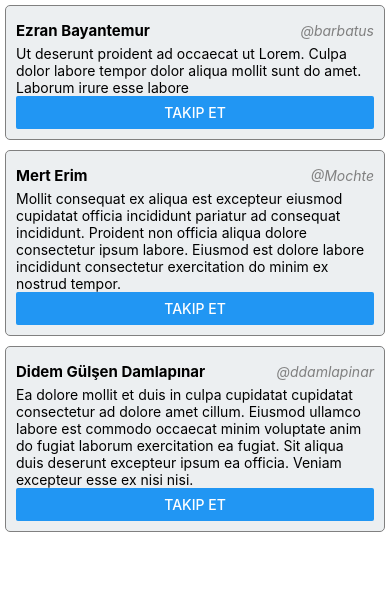
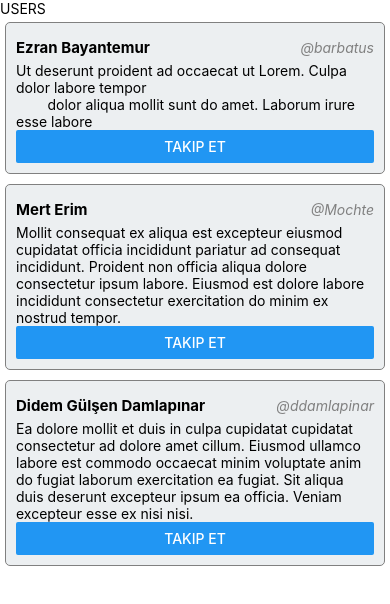
Before and after one commit to ddamlapinar/cscon21-react-native, a React Native app: screen / in a window 390 px wide. Shown: the top 604 px of the page. Built offline with nearby package versions, Linux system fonts and the light colour scheme.

Commit message:
refactor: :boom: Created UserCard component

```diff
--- a/src/App.js
+++ b/src/App.js
@@ -1,98 +1,30 @@
 /* eslint-disable react-native/no-inline-styles */
 import React from 'react';
-import {
-  SafeAreaView,
-  View,
-  Button,
-  Text,
-  StyleSheet,
-  Alert,
-} from 'react-native';
-
-// Ezran Bayantemur @barbatus
-// Ut deserunt proident ad occaecat ut Lorem. Culpa dolor labore tempor dolor aliqua mollit sunt do amet. Laborum irure esse labore reprehenderit aliquip. Anim ea pariatur irure aute mollit ad cupidatat tempor mollit qui esse. Aliquip pariatur et id ipsum quis. Esse cillum ullamco in voluptate exercitation ullamco dolor duis nisi excepteur labore non nulla ex. Do culpa duis ex cillum.
-// [Takip Et]
+import {SafeAreaView, Text} from 'react-native';
+import UserCard from './components/UserCard/UserCard';
 
 function App() {
   return (
     <SafeAreaView style={{flex: 1}}>
-      <View style={card_style.container}>
-        <View style={card_style.name_container}>
-          <Text style={card_style.username}>Ezran Bayantemur</Text>
-          <Text style={card_style.usertag}>@barbatus</Text>
-        </View>
-        <Text>
-          Ut deserunt proident ad occaecat ut Lorem. Culpa dolor labore tempor
-          dolor aliqua mollit sunt do amet. Laborum irure esse labore
-        </Text>
-        <Button
-          title="Takip Et"
-          onPress={() => Alert.alert('CSCON21', 'Hi, @barbatus')}
-        />
-      </View>
-
-      <View style={card_style.container}>
-        <View style={card_style.name_container}>
-          <Text style={card_style.username}>Mert Erim</Text>
-          <Text style={card_style.usertag}>@Mochte</Text>
-        </View>
-        <Text>
-          Mollit consequat ex aliqua est excepteur eiusmod cupidatat officia
-          incididunt pariatur ad consequat incididunt. Proident non officia
-          aliqua dolore consectetur ipsum labore. Eiusmod est dolore labore
-          incididunt consectetur exercitation do minim ex nostrud tempor.
-        </Text>
-        <Button
-          title="Takip Et"
-          onPress={() => Alert.alert('CSCON21', 'Hi, @Mochte')}
-        />
-      </View>
-
-      <View style={card_style.container}>
-        <View style={card_style.name_container}>
-          <Text style={card_style.username}>Didem Gülşen Damlapınar</Text>
-          <Text style={card_style.usertag}>@ddamlapinar</Text>
-        </View>
-        <Text>
-          Ea dolore mollit et duis in culpa cupidatat cupidatat consectetur ad
-          dolore amet cillum. Eiusmod ullamco labore est commodo occaecat minim
-          voluptate anim do fugiat laborum exercitation ea fugiat. Sit aliqua
-          duis deserunt excepteur ipsum ea officia. Veniam excepteur esse ex
-          nisi nisi.
-        </Text>
-        <Button
-          title="Takip Et"
-          onPress={() => Alert.alert('CSCON21', 'Hi, @ddamlapinar')}
-        />
-      </View>
+      <Text>USERS</Text>
+      <UserCard
+        username="Ezran Bayantemur"
+        usertag="barbatus"
+        content="Ut deserunt proident ad occaecat ut Lorem. Culpa dolor labore tempor
+        dolor aliqua mollit sunt do amet. Laborum irure esse labore"
+      />
+      <UserCard
+        username="Mert Erim"
+        usertag="Mochte"
+        content="Mollit consequat ex aliqua est excepteur eiusmod cupidatat officia incididunt pariatur ad consequat incididunt. Proident non officia aliqua dolore consectetur ipsum labore. Eiusmod est dolore labore incididunt consectetur exercitation do minim ex nostrud tempor."
+      />
+      <UserCard
+        username="Didem Gülşen Damlapınar"
+        usertag="ddamlapinar"
+        content="Ea dolore mollit et duis in culpa cupidatat cupidatat consectetur ad dolore amet cillum. Eiusmod ullamco labore est commodo occaecat minim voluptate anim do fugiat laborum exercitation ea fugiat. Sit aliqua duis deserunt excepteur ipsum ea officia. Veniam excepteur esse ex nisi nisi."
+      />
     </SafeAreaView>
   );
 }
 
 export default App;
-
-const card_style = StyleSheet.create({
-  container: {
-    backgroundColor: '#eceff1',
-    margin: 5,
-    padding: 10,
-    borderRadius: 5,
-    borderWidth: 1,
-    borderColor: 'gray',
-  },
-  name_container: {
-    flexDirection: 'row',
-    marginVertical: 5,
-    alignItems: 'center',
-    justifyContent: 'space-between',
-  },
-  username: {
-    fontSize: 15,
-    fontWeight: 'bold',
-  },
-  usertag: {
-    fontStyle: 'italic',
-    color: 'gray',
-    marginLeft: 10,
-  },
-});
--- /dev/null
+++ b/src/components/UserCard/UserCard.js
@@ -0,0 +1,21 @@
+import React from 'react';
+import {View, Text, Button, Alert} from 'react-native';
+import styles from './UserCard.style';
+
+const UserCard = ({username, usertag, content}) => {
+  return (
+    <View style={styles.container}>
+      <View style={styles.name_container}>
+        <Text style={styles.username}>{username}</Text>
+        <Text style={styles.usertag}>@{usertag}</Text>
+      </View>
+      <Text>{content}</Text>
+      <Button
+        title="Takip Et"
+        onPress={() => Alert.alert('CSCON21', `Hi, @${usertag}`)}
+      />
+    </View>
+  );
+};
+
+export default UserCard;
--- /dev/null
+++ b/src/components/UserCard/UserCard.style.js
@@ -0,0 +1,27 @@
+import {StyleSheet} from 'react-native';
+
+export default StyleSheet.create({
+  container: {
+    backgroundColor: '#eceff1',
+    margin: 5,
+    padding: 10,
+    borderRadius: 5,
+    borderWidth: 1,
+    borderColor: 'gray',
+  },
+  name_container: {
+    flexDirection: 'row',
+    marginVertical: 5,
+    alignItems: 'center',
+    justifyContent: 'space-between',
+  },
+  username: {
+    fontSize: 15,
+    fontWeight: 'bold',
+  },
+  usertag: {
+    fontStyle: 'italic',
+    color: 'gray',
+    marginLeft: 10,
+  },
+});
```
